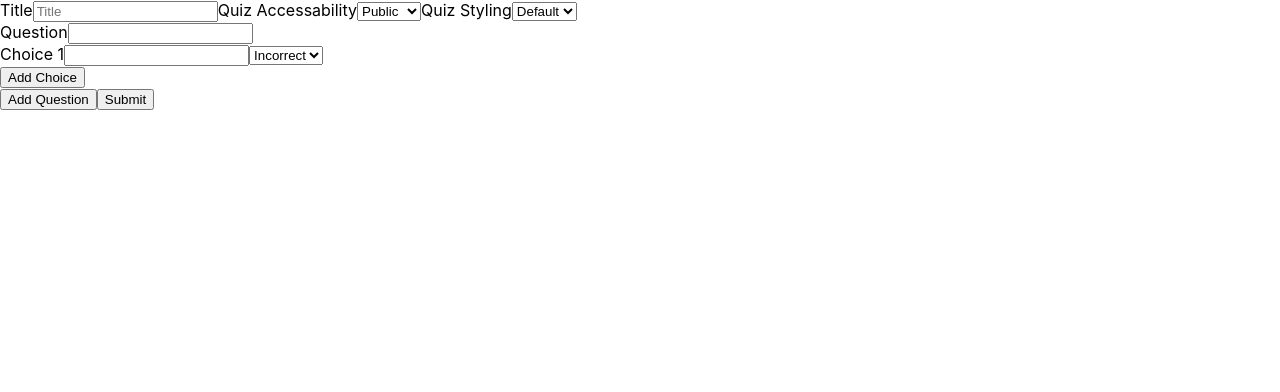
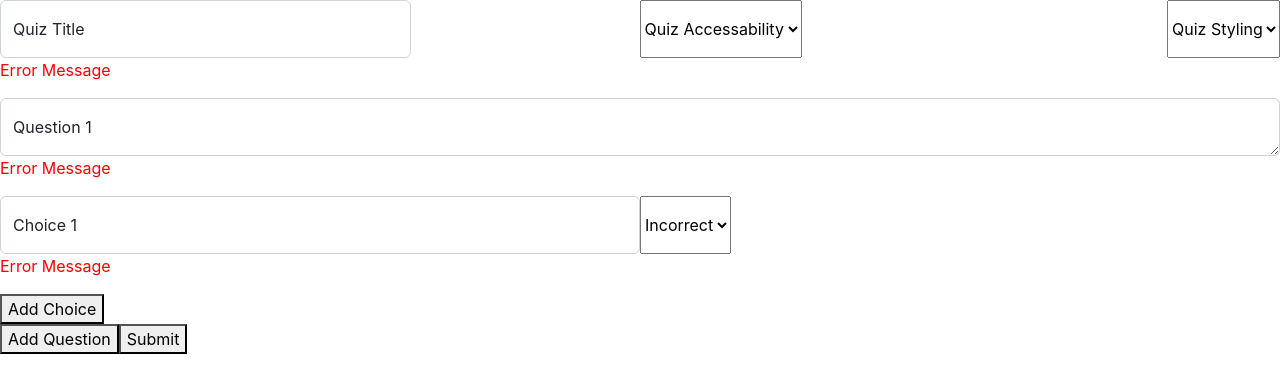
Before and after one commit to Awele1111/JADA-Quiz-App, a React (Create React App) app in the folder client/: page /createQuiz in a window 1280 px wide. Shown: the top 392 px of the page. Built offline with nearby package versions, Linux system fonts and the light colour scheme.

Commit message:
fixed key warning and updated styling to createQuiz page

```diff
--- a/client/src/index.js
+++ b/client/src/index.js
@@ -1,5 +1,6 @@
 import React from 'react';
 import ReactDOM from 'react-dom/client';
+import 'bootstrap/dist/css/bootstrap.min.css';
 import './index.css';
 import App from './App';
 import reportWebVitals from './reportWebVitals';
--- a/client/src/pages/CreateQuiz.js
+++ b/client/src/pages/CreateQuiz.js
@@ -11,10 +11,10 @@ const CreateQuiz = () => {
 			newQuizValues.title = event.target.value;
 			break
 			case 'quizSecurity':
-          if(event.target.value === 'public'){
+			if(event.target.value === 'private'){
+				newQuizValues.public = false;
+			} else {
 				newQuizValues.public = true;
-          } else {
-            newQuizValues.public = false;
 			}
 			break
 			case 'quizStyling':
@@ -74,42 +74,69 @@ const CreateQuiz = () => {
 	}
 
 	return (
-        <form  onSubmit={handleSubmit}>
-            <div className='quizInfo'>
-              <label>Title</label>
-              <input type='text' name='quizTitle' placeholder='Title' onChange={event => handleInfoChange(event)} />
-              <label>Quiz Accessability</label>
+		<form className='form row-cols-lg-auto g-3 align-items-center mx-auto' onSubmit={handleSubmit}>
+			<div className='d-flex justify-content-between w-100'>
+				<div className='form-floating quizInfo'>
+					<input id='quizTitle'
+					className="form-control"
+					type='text'
+					name='quizTitle'
+					placeholder='Title'
+					onChange={event => handleInfoChange(event)}
+					style={{width: "150%"}}/>
+					<label htmlFor="quizTitle">Quiz Title</label>
+				</div>
 				<select name="quizSecurity" placeholder='Title' onChange={event => handleInfoChange(event)}>
+					<option value="public">Quiz Accessability</option>
 					<option value="public">Public</option>
 					<option value="private">Private</option>
 				</select>
-              <label>Quiz Styling</label>
 				<select name="quizStyling" onChange={event => handleInfoChange(event)}>
+					<option value="default">Quiz Styling</option>
 					<option value="default">Default</option>
 				</select>
 			</div>
+			<p id="quizTitleError" className='errorMessage' style={{color: 'red'}}>Error Message</p>
 			{questionValues.map((questionElement, questionIndex) => (
-            <div className="form-inline" key={questionIndex}>
-              <label>Question</label>
-              <input type="text" name="question" value={questionElement.question || ""} onChange={event => handleQuestionChange(questionIndex, event)} />
+				<div className="questionInfo" key={questionIndex}>
+					<div className='form-floating d-flex'>
+						<textarea id={`question${questionIndex}`}
+								type="text"
+								name="question"
+								className="form-control"
+								placeholder='Question String'
+								value={questionElement.question || ""}
+								onChange={event => handleQuestionChange(questionIndex, event)} />
+						<label htmlFor={`question${questionIndex}`}>Question {questionIndex + 1}</label>
 						{
 							questionIndex ?
-                  <button type="button"  className="button remove" onClick={() => removeQuestion(questionIndex)}>Remove</button>
+							<button type="button"  className="button remove" onClick={() => removeQuestion(questionIndex)}>Remove Question</button>
 							: null
 						}
+					</div>
+					<p id={`question${questionIndex}error`} className='errorMessage' style={{color: 'red'}}>Error Message</p>
 					{questionElement.choices.map((choiceElement, choiceIndex) => (
-                <div className="form-inline" key={questionIndex}>
-                <label>Choice {choiceIndex + 1}</label>
-                <input type="text" name="choice" value={choiceElement.choice || ""} onChange={event => handleChoiceChange(questionIndex, choiceIndex, event)} />
+						<div key={questionIndex + choiceIndex / 10} className=''>
+							<div className="form-floating choiceInfo d-flex">
+								<input  id={`choice${questionIndex + choiceIndex / 10}`}
+										type="text"
+										name="choice"
+										className="form-control w-50"
+										value={choiceElement.choice || ""}
+										placeholder='Choice String'
+										onChange={event => handleChoiceChange(questionIndex, choiceIndex, event)} />
+								<label htmlFor={`choice${questionIndex + choiceIndex / 10}`}>Choice {choiceIndex + 1}</label>
 								<select name="toggleCorrect" onChange={event => handleChoiceChange(questionIndex, choiceIndex, event)}>
 									<option value="incorrect">Incorrect</option>
 									<option value="correct">Correct</option>
 								</select>
 								{
 									choiceIndex ?
-                    <button type="button"  className="button remove" onClick={() => removeChoice(questionIndex)}>Remove</button>
+									<button type="button"  className="button remove" onClick={() => removeChoice(questionIndex, choiceIndex)}>Remove Choice</button>
 									: null
 								}
+							</div>
+							<p id={`question${questionIndex + choiceIndex / 10}error`} className='errorMessage' style={{color: 'red'}}>Error Message</p>
 						</div>
 					))}
 					<div className="button-section">
@@ -122,7 +149,6 @@ const CreateQuiz = () => {
 				<button className="button submit" type="submit">Submit</button>
 			</div>
 		</form>
-    )
-};
+)};
 
 export default CreateQuiz;
```
Lines whose indentation alone changed are shown as unchanged.
